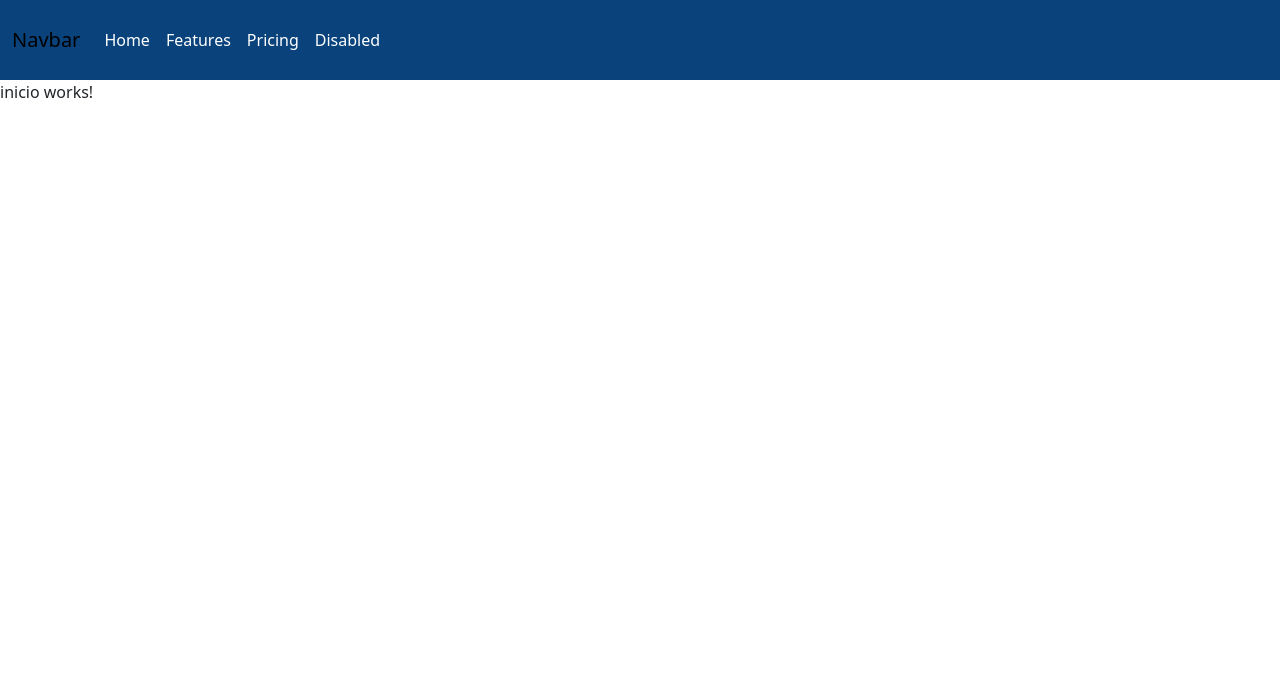
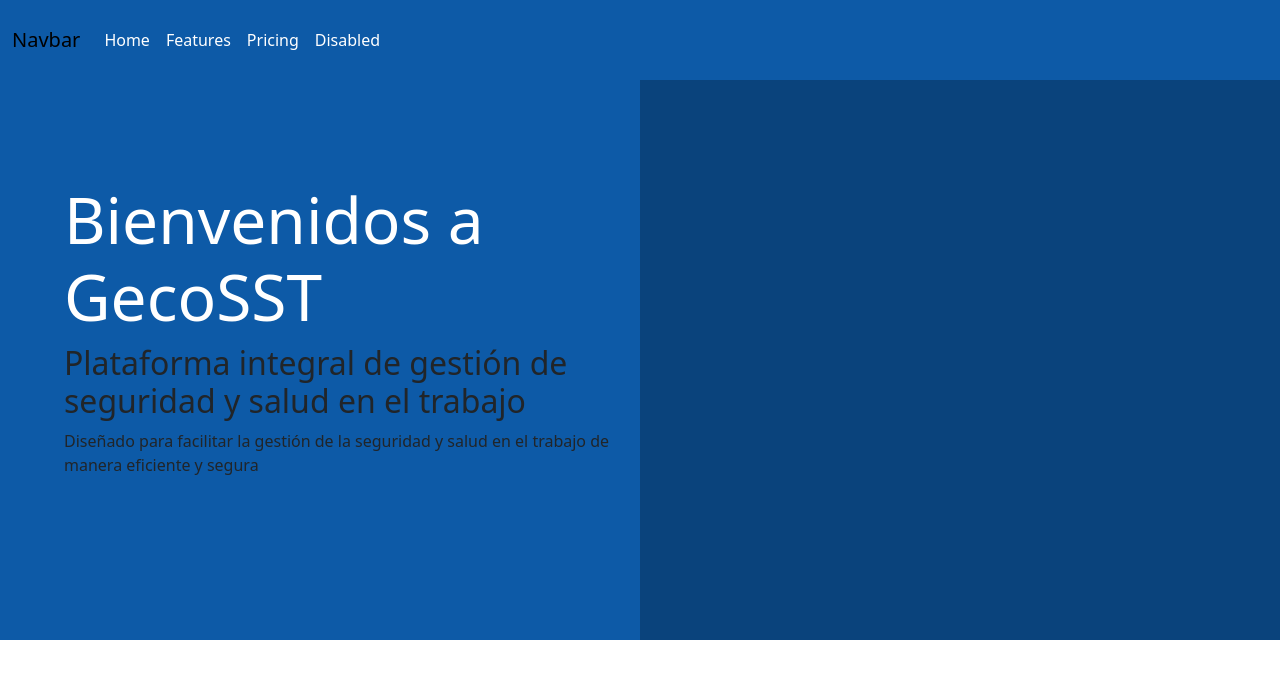
Before and after one commit to zack2141/GecoSST, an Angular app in the folder Gecosst_plataform/: page /inicio in a window 1280 px wide. Shown: the top 678 px of the page. Built offline with nearby package versions, Linux system fonts and the light colour scheme.

Commit message:
organizacion de fuentes y maquetado inicial

```diff
--- a/Gecosst_plataform/src/app/inicio/inicio.component.css
+++ b/Gecosst_plataform/src/app/inicio/inicio.component.css
@@ -0,0 +1,18 @@
+#presentacion{
+    height: 70vh;
+    width: 100%;
+    background-color: var(--azul-oscuro);
+}
+
+aside{
+    height: 100%;
+    width: 50%;
+    background-color: var(--azul-principal);
+    padding: 8% 0% 0% 5%;
+}
+
+h1{
+    font-size: 4rem;
+    color: var(--blanco);
+    font-family: var(--letra-principal);
+}
--- a/Gecosst_plataform/src/app/inicio/inicio.component.html
+++ b/Gecosst_plataform/src/app/inicio/inicio.component.html
@@ -1 +1,11 @@
-<p>inicio works!</p>
+<section id="presentacion">
+
+    <aside>
+
+        <h1>Bienvenidos a GecoSST</h1>
+        <h2>Plataforma integral de gestión de seguridad y salud en el trabajo</h2>
+        <p>Diseñado para facilitar la gestión de la seguridad y salud en el trabajo de manera eficiente y segura</p>
+
+    </aside>
+
+</section>
--- a/Gecosst_plataform/src/app/nav/nav.component.css
+++ b/Gecosst_plataform/src/app/nav/nav.component.css
@@ -4,7 +4,7 @@ nav{
     display: flex;
     justify-content: space-around;
     align-items: center;
-    background-color: var(--azul-oscuro) !important;
+    background-color: var(--azul-principal) !important;
 }
 
 .nav-link{
--- a/Gecosst_plataform/src/styles.css
+++ b/Gecosst_plataform/src/styles.css
@@ -7,7 +7,7 @@ body{
 :root{
 
     /*paleta de colores global*/
-    --azul-principa: #0D5AA7;
+    --azul-principal: #0D5AA7;
     --azul-oscuro: #0A437C;
     --verde-principal:#2FA85A;
     --verde-oscuro: #1F7A42;
@@ -16,7 +16,7 @@ body{
     --blanco: #fff;
 
     /* tipografía*/
-    --letra-principal: 'Inter', sans-serif;
+    --letra-sans-serif: 'Montserrat', sans-serif;
     --letra-color-blanco: #ffffff;
     --letra-color-negro: #000000;
 
```
